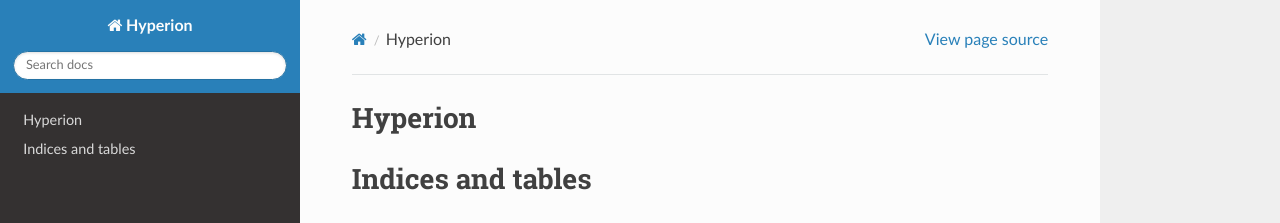
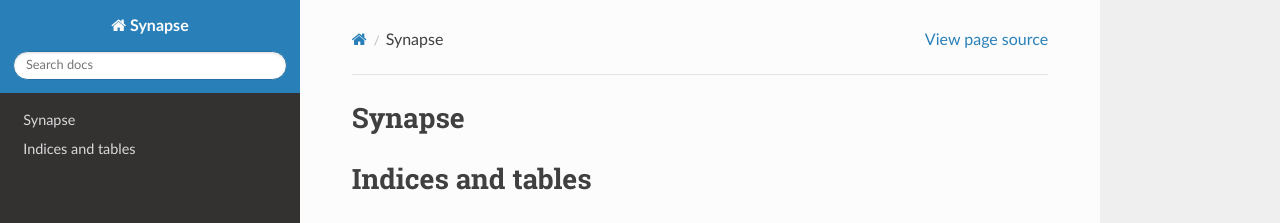
Before and after one commit to cnap-cobre/synapse-docs, a Sphinx documentation site: the page built from source/index.rst, in a window 1280 px wide. Shown: the top 223 px of the page. Built offline with Sphinx 7.4.7 and the Read the Docs theme 2.0.0, drawn with Linux system fonts in a browser that asks for light colours.

Commit message:
Change name to Synapse

```diff
--- a/source/conf.py
+++ b/source/conf.py
@@ -19,7 +19,7 @@
 
 # -- Project information -----------------------------------------------------
 
-project = u'Hyperion'
+project = u'Synapse'
 copyright = u'2018, CNAP Center of Biomedical Research Excellence'
 author = u'Kevin Dice'
 
@@ -102,7 +102,7 @@ html_static_path = ['_static']
 # -- Options for HTMLHelp output ---------------------------------------------
 
 # Output file base name for HTML help builder.
-htmlhelp_basename = 'Hyperiondoc'
+htmlhelp_basename = 'Synapsedoc'
 
 
 # -- Options for LaTeX output ------------------------------------------------
@@ -129,7 +129,7 @@ latex_elements = {
 # (source start file, target name, title,
 #  author, documentclass [howto, manual, or own class]).
 latex_documents = [
-    (master_doc, 'Hyperion.tex', u'Hyperion Documentation',
+    (master_doc, 'Synapse.tex', u'Synapse Documentation',
      u'Kevin Dice', 'manual'),
 ]
 
@@ -139,7 +139,7 @@ latex_documents = [
 # One entry per manual page. List of tuples
 # (source start file, name, description, authors, manual section).
 man_pages = [
-    (master_doc, 'hyperion', u'Hyperion Documentation',
+    (master_doc, 'synapse', u'Synapse Documentation',
      [author], 1)
 ]
 
@@ -150,8 +150,8 @@ man_pages = [
 # (source start file, target name, title, author,
 #  dir menu entry, description, category)
 texinfo_documents = [
-    (master_doc, 'Hyperion', u'Hyperion Documentation',
-     author, 'Hyperion', 'One line description of project.',
+    (master_doc, 'Synapse', u'Synapse Documentation',
+     author, 'Synapse', 'One line description of project.',
      'Miscellaneous'),
 ]
 
--- a/source/index.rst
+++ b/source/index.rst
@@ -1,9 +1,9 @@
-.. Hyperion documentation master file, created by
+.. Synapse documentation master file, created by
    sphinx-quickstart on Wed Apr 18 22:21:04 2018.
    You can adapt this file completely to your liking, but it should at least
    contain the root `toctree` directive.
 
-Hyperion
+Synapse
 ====================================
 
 .. toctree::
```
Also changed, not shown: 2 other files.
